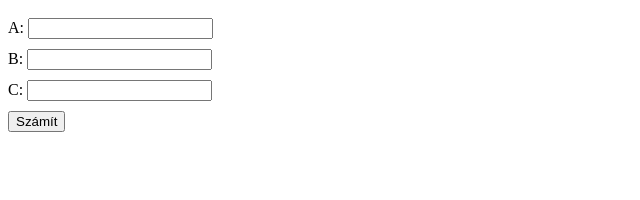
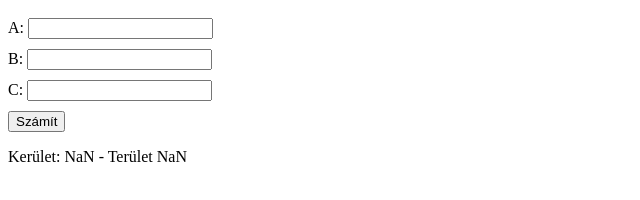
Before and after one commit to onyxwrld/haromszog-teruket-kerulet-szamito, a website built with Vite: page index.html in a window 1280 px wide. Both pictures are taken after a click on the button "Számít". Shown: the whole page, without its empty margins (0-640 px from the left). Built offline with nearby package versions, Linux system fonts and the light colour scheme.

Commit message:
js vegso

```diff
--- a/index.html
+++ b/index.html
@@ -25,7 +25,7 @@
       <input type="number" min="0" id="cOldal">
     </div>
 
-    <button>Számít</button>
+    <button id="szamit">Számít</button>
     <p id="eredmeny"></p>
   </div>
   <script type="module" src="/main.js"></script>
--- a/main.js
+++ b/main.js
@@ -29,7 +29,12 @@ function teruleteskeruletszamit()
             {
             const s = this.kerulet() / 2;
             return Math.sqrt(s*(s-this.a) * (s - this.b)* (s - this.c));
+            },
+            keruletEsTeruletSzoveges: function() {
+                return `Kerület: ${this.kerulet()} - Terület ${this.terulet()}`;
             }
         };
+        console.log(haromszog);
+        eredmeny.textContent = haromszog.keruletEsTeruletSzoveges();
     }
 }
--- a/package.json
+++ b/package.json
@@ -10,5 +10,8 @@
   },
   "devDependencies": {
     "vite": "^4.4.5"
+  },
+  "dependencies": {
+    "bootstrap": "^5.3.2"
   }
 }
```
Also changed, not shown: 1 other file.
